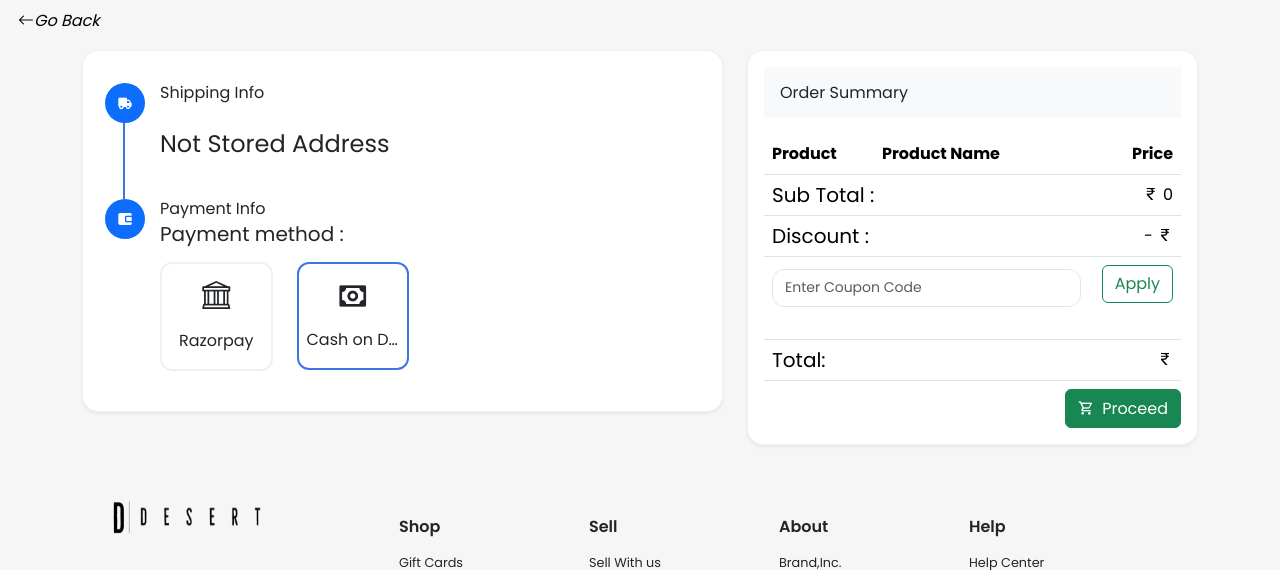
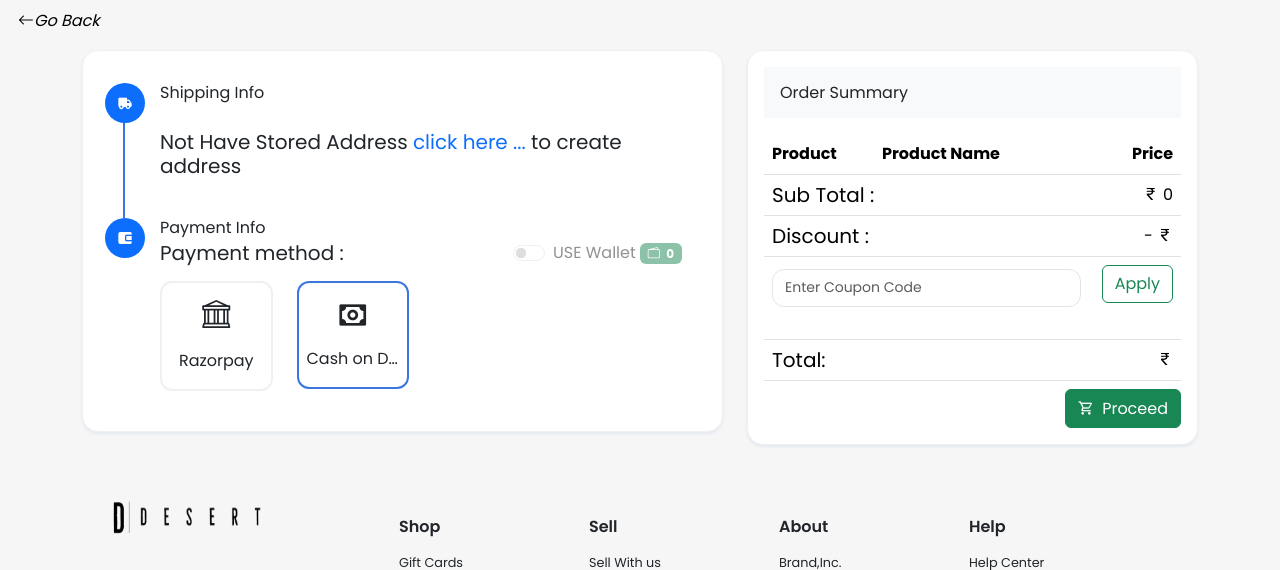
Before and after one commit to muhadkeloth/desert-ecommerce-store, a Node server app: template views/user/checkout.ejs in a window 1280 px wide. Shown: the part 58-628 px from the top of the page. Run offline with Node 20, Linux system fonts and the light colour scheme; the template is opened without the code that fills it, so the values that code supplies are empty; some libraries are stand-ins or nearby versions.

Commit message:
edited week12 pending

```diff
--- a/controller/adminController.js
+++ b/controller/adminController.js
@@ -43,6 +43,7 @@ const loginpost = async (req, res) => {
 
   } else {
     return res.render("login", {
+      title:"login Admin",
       message: "emailError",
       error: {
         message: "email and password Invalid",
--- a/public/script/auth-common.js
+++ b/public/script/auth-common.js
@@ -24,6 +24,9 @@ function validateForm(){
     }
     if(/\s/.test(password) || password.length < 8 || password === userName || password === email){
         displayError('password','password Error try another.');
+        isValid = false;
+    }else if(/\s/.test(password) || password.length < 8 || !/[A-Z]/.test(password) || !/\d/.test(password) || !/[@#$%^&*(password)!~]/.test(password) ){
+        displayError('password','password must 8 digit and atleast one number,Symbol,Capital.');
         isValid = false;
     }
     if(ConfirmPassword.length == 0){
--- a/views/admin/orders.ejs
+++ b/views/admin/orders.ejs
@@ -29,7 +29,9 @@
             <tbody>
               <% orders.forEach(order => { %>
                 <tr style="border-bottom: 2px solid black;">
-                  <td style="max-width: 150px;" ><%= order.userEmail %></td>
+                  <td style="max-width: 120px; overflow-wrap: break-word;" ><%= order.userEmail %>
+                    <br> <span class="text-muted">ordered on:</span><% const orderDate = new Date(order.orderDate); %>
+                    (<%= orderDate.getDate() %>/<%= orderDate.getMonth() + 1 %>/<%= orderDate.getFullYear() %>)</td>
                   <td>
                     <% order.item.forEach(product => { %>
                       <div>
--- a/views/partials/user-header.ejs
+++ b/views/partials/user-header.ejs
@@ -44,11 +44,11 @@
                     <% } else { %>
                     <div class="icon-container">
                       <div class="icon" onclick="goToCart()"><i class="bi bi-cart-dash"></i></div>
-                      <div class="count-circle" id="cartCount"></div>
+                      <div class="count-circle" id="cartCount">0</div>
                     </div>
                     <div class="icon-container" >
                       <div class="icon" onclick="goToWishlist()"><i class=" bi bi-heart"></i></div>
-                      <div class="count-circle" id="wishlistCount"></div>
+                      <div class="count-circle" id="wishlistCount">0</div>
                     </div>
                     <div class="icon-container"  onclick="profilemenu()">
                       <div class="icon"><i class="bi bi-person-check"></i></div>
--- a/views/user/checkout.ejs
+++ b/views/user/checkout.ejs
@@ -31,7 +31,6 @@
                                     <h5 class="font-size-16 mb-1">Shipping Info</h5>
                                     <p class="text-muted text-truncate mb-4"></p>
                                     <div class="mb-3">
-                                                <!-- here end addres check -->
 
                                                 <% if(addresses.length !== 0 ) { %>
                                                     <% for(let i = 0; i < addresses.length ; i++) { %>
@@ -105,7 +104,7 @@
                                                 <!-- end -->
                                             </div>
                                             <% } } else { %>
-                                                <h4>Not Stored Address</h4>
+                                                <h5>Not Have Stored Address <a href="/profileAddress" target="_blank" rel="noopener noreferrer">click here ...</a> to create address</h5>
                                                 <% } %>
                                     </div>
                                 </div>
@@ -124,12 +123,17 @@
                                 <div>
                                     <div class="justify-content-between d-flex">
                                         <h5 class="font-size-14  mb-3">Payment method :</h5>
-                                        <% if(wallet) { %>
-                                        <div class="form-check form-switch">
-                                            <input class="form-check-input" type="checkbox" value="<%= wallet %>" id="flexSwitchCheckDefault">
-                                            <label class="form-check-label" for="flexSwitchCheckDefault">USE Wallet <span class="badge bg-success"><i class="bi bi-wallet2 pe-1"></i> <%= wallet %></span></label>
-                                          </div>
-                                        <% } %>
+                                        <% if(!wallet || wallet === 0) { %>
+                                            <div class="form-check form-switch">
+                                                <input class="form-check-input" type="checkbox" role="switch" disabled  id="flexSwitchCheckDefault">
+                                                <label class="form-check-label" for="flexSwitchCheckDefault">USE Wallet <span class="badge bg-success"><i class="bi bi-wallet2 pe-1"></i> 0</span></label>
+                                            </div>
+                                            <% }else{ %>
+                                                <div class="form-check form-switch">
+                                                    <input class="form-check-input" type="checkbox" value="<%= wallet %>" id="flexSwitchCheckDefault">
+                                                    <label class="form-check-label" for="flexSwitchCheckDefault">USE Wallet <span class="badge bg-success"><i class="bi bi-wallet2 pe-1"></i> <%= wallet %></span></label>
+                                                </div>
+                                                <% } %>
                                     </div>
 
                                     <div class="row">
--- a/views/user/productdetails.ejs
+++ b/views/user/productdetails.ejs
@@ -86,8 +86,8 @@
                     </div>
                   </div>
                 </div>
-                <a href="#" onclick="addtocart('<%= productdetails._id %>')" class="btn btn-success shadow-0"> <i class="bi bi-cart-plus"></i> Add to cart </a>
-                <a href="#" onclick="addtowishlist('<%= productdetails._id %>')" class="btn btn-info border border-primary py-1.5 icon-hover px-3"> <i class="me-1 bi bi-heart "></i> Add to Wishlist </a>
+                <a href="#" onclick="addtocart('<%= productdetails._id %>','<%= userId %>')" class="btn btn-success shadow-0"> <i class="bi bi-cart-plus"></i> Add to cart </a>
+                <a href="#" onclick="addtowishlist('<%= productdetails._id %>','<%= userId %>')" class="btn btn-info border border-primary py-1.5 icon-hover px-3"> <i class="me-1 bi bi-heart "></i> Add to Wishlist </a>
               </div>
             </main>
           </div>
--- a/views/user/profileorders.ejs
+++ b/views/user/profileorders.ejs
@@ -53,8 +53,10 @@
                   <!-- Image -->
                   <div class="bg-image hover-overlay hover-zoom ripple rounded" data-mdb-ripple-color="light"
                     style="cursor: pointer;">
-                    <img src="/assets/uploads/<%= orderDetails[i].items[j].image[0] %>" class="w-100"
+                    <% if (orderDetails[i].items[j].image && orderDetails[i].items[j].image.length > 0) { %>
+                    <img src="/assets/uploads/<%= orderDetails[i].items[j]?.image[0] %>" class="w-100"
                       alt="Blue Jeans Jacket" />
+                      <% } %>
                   </div>
                   <!-- Image -->
                 </div>
```
Also changed, not shown: controller/home-users.js (+9 -3 lines), public/script/productdetails.js (+40 -4 lines), services/otpService.js (+4 -3 lines), views/user/otpvalidation.ejs (+6 -1 lines).
